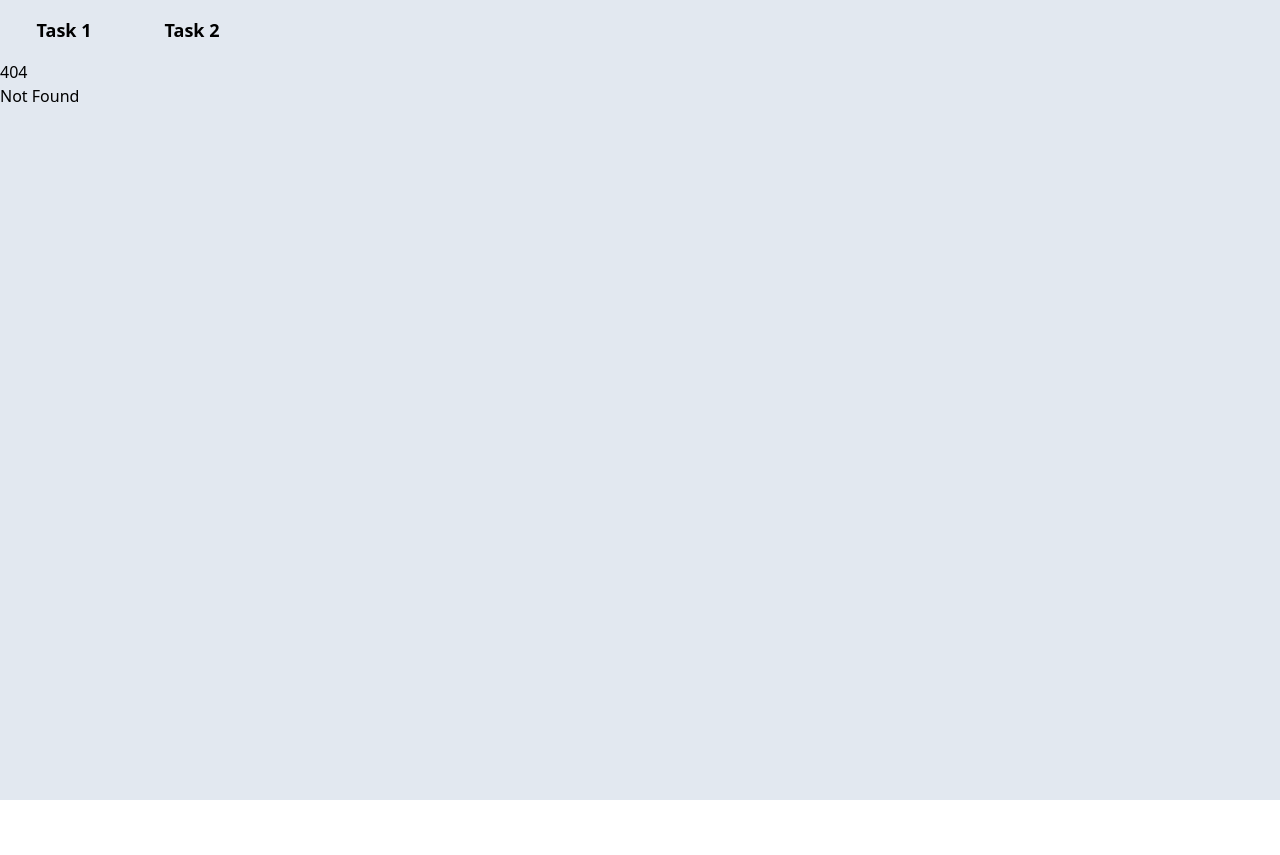
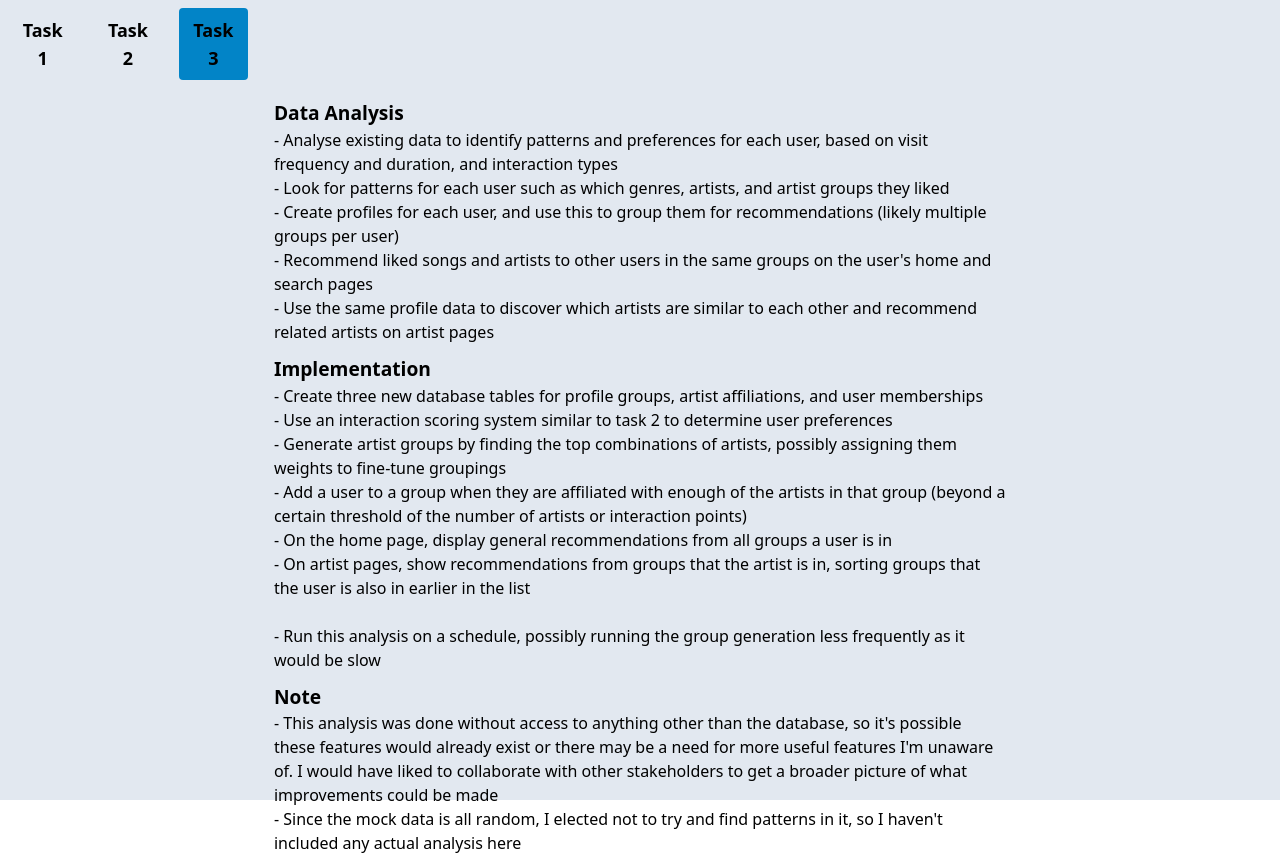
Before and after one commit to non-bin/huddled-takehome, a SvelteKit app: page /task-3 in a window 1280 px wide. Before the commit this address had no page. Before the commit the page ends 800 px from the top, so only its background shows below. Built offline with nearby package versions, Linux system fonts and the light colour scheme.

Commit message:
Add task 3

```diff
--- a/src/routes/+layout.svelte
+++ b/src/routes/+layout.svelte
@@ -1,21 +1,32 @@
 <script lang="ts">
-  import { page } from "$app/stores";
-  import "../app.css";
+  import { page } from '$app/stores';
+  import '../app.css';
 </script>
 
 <main
   class="bg-slate-200 dark:bg-slate-950 dark:text-slate-200 w-full h-screen"
 >
-  <nav
-    class="max-w-64 flex items-center justify-between gap-4 p-2"
-  >
+  <nav class="max-w-64 flex items-center justify-between gap-4 p-2">
     <a
       href="/task-1"
-      class="text-lg font-semibold w-full p-2 rounded text-center {($page.url.pathname === '/task-1') ? 'bg-sky-600' : 'dark:bg-sky-800/20'}">Task 1</a
+      class="text-lg font-semibold w-full p-2 rounded text-center {$page.url
+        .pathname === '/task-1'
+        ? 'bg-sky-600'
+        : 'dark:bg-sky-800/20'}">Task 1</a
     >
     <a
       href="/task-2"
-      class="text-lg font-semibold w-full p-2 rounded text-center {($page.url.pathname === '/task-2') ? 'bg-sky-600' : 'dark:bg-sky-800/20'}">Task 2</a
+      class="text-lg font-semibold w-full p-2 rounded text-center {$page.url
+        .pathname === '/task-2'
+        ? 'bg-sky-600'
+        : 'dark:bg-sky-800/20'}">Task 2</a
+    >
+    <a
+      href="/task-3"
+      class="text-lg font-semibold w-full p-2 rounded text-center {$page.url
+        .pathname === '/task-3'
+        ? 'bg-sky-600'
+        : 'dark:bg-sky-800/20'}">Task 3</a
     >
   </nav>
   <slot></slot>
--- /dev/null
+++ b/src/routes/task-3/+page.svelte
@@ -0,0 +1,52 @@
+<div style="max-width: 80ch; margin: auto;">
+  <h1>Data Analysis</h1>
+  <p>
+    - Analyse existing data to identify patterns and preferences for each user,
+    based on visit frequency and duration, and interaction types <br />
+    - Look for patterns for each user such as which genres, artists, and artist groups
+    they liked <br />
+    - Create profiles for each user, and use this to group them for recommendations
+    (likely multiple groups per user) <br />
+    - Recommend liked songs and artists to other users in the same groups on the
+    user's home and search pages <br />
+    - Use the same profile data to discover which artists are similar to each other
+    and recommend related artists on artist pages
+  </p>
+  <h1>Implementation</h1>
+  <p>
+    - Create three new database tables for profile groups, artist affiliations,
+    and user memberships <br />
+    - Use an interaction scoring system similar to task 2 to determine user preferences
+    <br />
+    - Generate artist groups by finding the top combinations of artists, possibly
+    assigning them weights to fine-tune groupings <br />
+    - Add a user to a group when they are affiliated with enough of the artists in
+    that group (beyond a certain threshold of the number of artists or interaction
+    points) <br />
+    - On the home page, display general recommendations from all groups a user is
+    in <br />
+    - On artist pages, show recommendations from groups that the artist is in, sorting
+    groups that the user is also in earlier in the list <br />
+    <br />
+    - Run this analysis on a schedule, possibly running the group generation less
+    frequently as it would be slow
+  </p>
+  <h1>Note</h1>
+  <p>
+    - This analysis was done without access to anything other than the database,
+    so it's possible these features would already exist or there may be a need
+    for more useful features I'm unaware of. I would have liked to collaborate
+    with other stakeholders to get a broader picture of what improvements could
+    be made <br />
+    - Since the mock data is all random, I elected not to try and find patterns in
+    it, so I haven't included any actual analysis here
+  </p>
+</div>
+
+<style>
+  h1 {
+    font-size: larger;
+    margin-top: 1ch;
+    font-weight: bold;
+  }
+</style>
```
